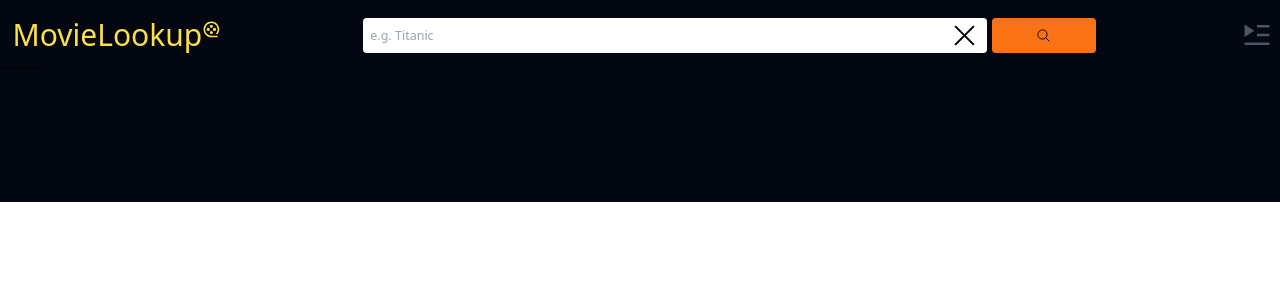
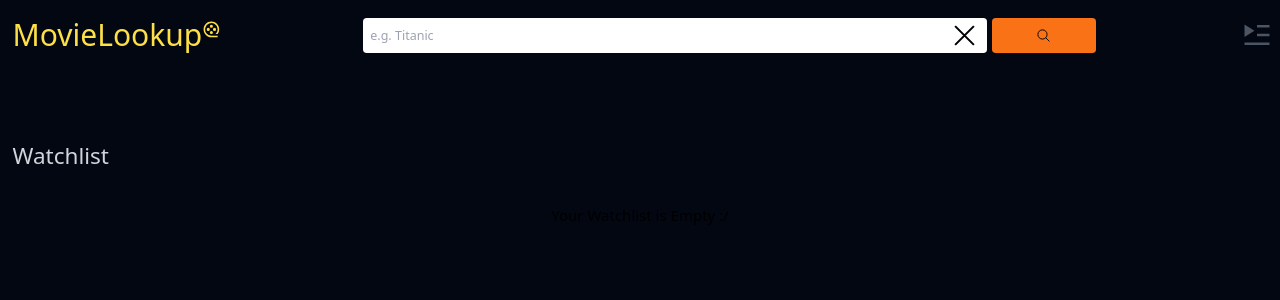
Before and after one commit to iceyisaak/movielookup, a React (Vite) app: page /watchlist in a window 1280 px wide. Shown: the top 300 px of the page. Built offline with nearby package versions, Linux system fonts and the light colour scheme; no server answers.

Commit message:
Added basic styling for WatchlistPage

```diff
--- a/src/pages/watchlist-page/watchlist-page.tsx
+++ b/src/pages/watchlist-page/watchlist-page.tsx
@@ -1,6 +1,17 @@
 
 export function WatchlistPage() {
     return (
-        <div>WatchlistPage</div>
+        <section className="w-screen h-screen pt-32 pb-52">
+            <article className="mb-5 px-5">
+                <h2 className="text-4xl text-gray-300 mb-1">
+                    Watchlist
+                </h2>
+            </article>
+            <article className="pt-10">
+                <h3 className="text-2xl text-center">
+                    Your Watchlist is Empty :/
+                </h3>
+            </article>
+        </section>
     )
 }
```
